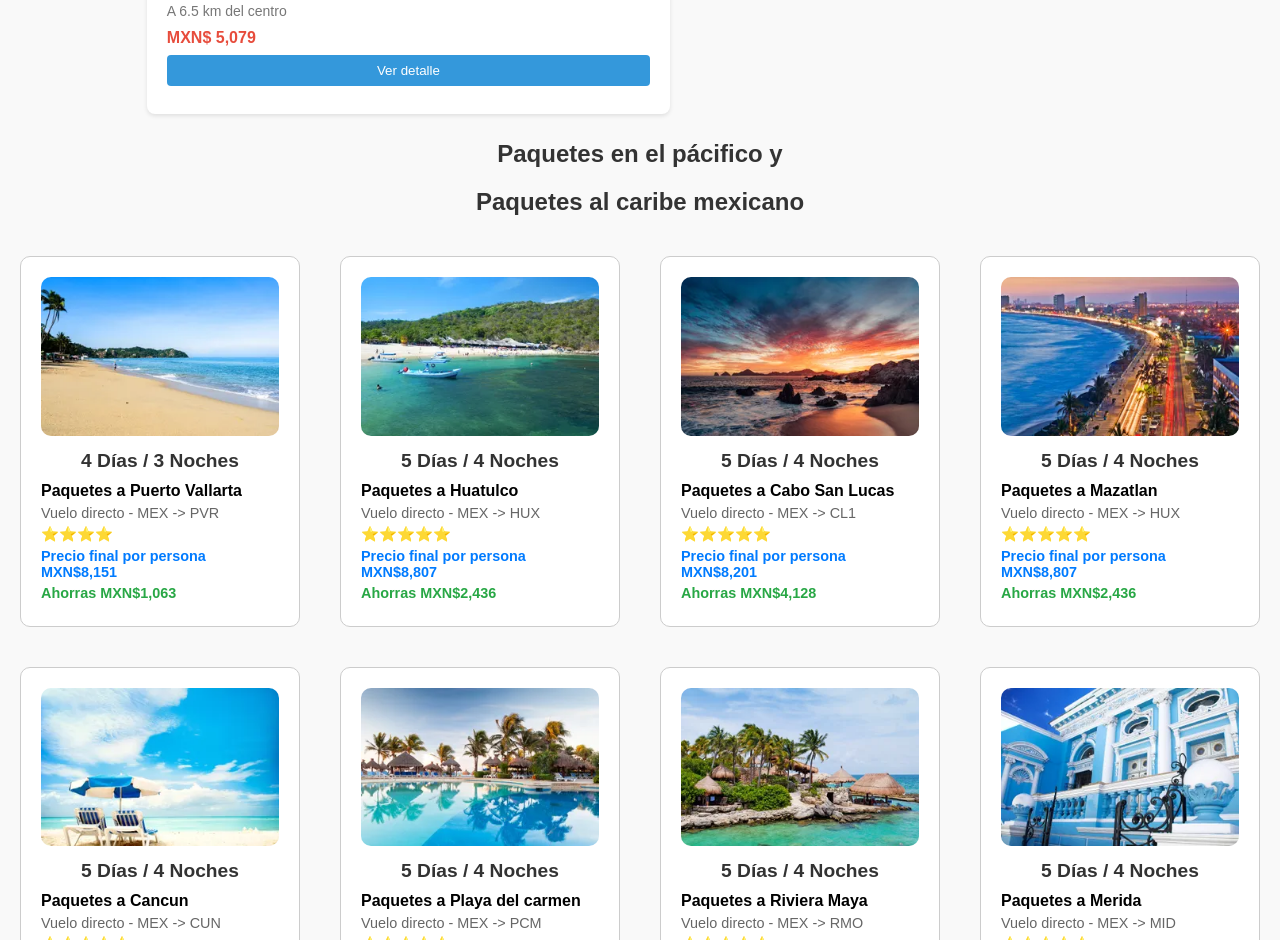
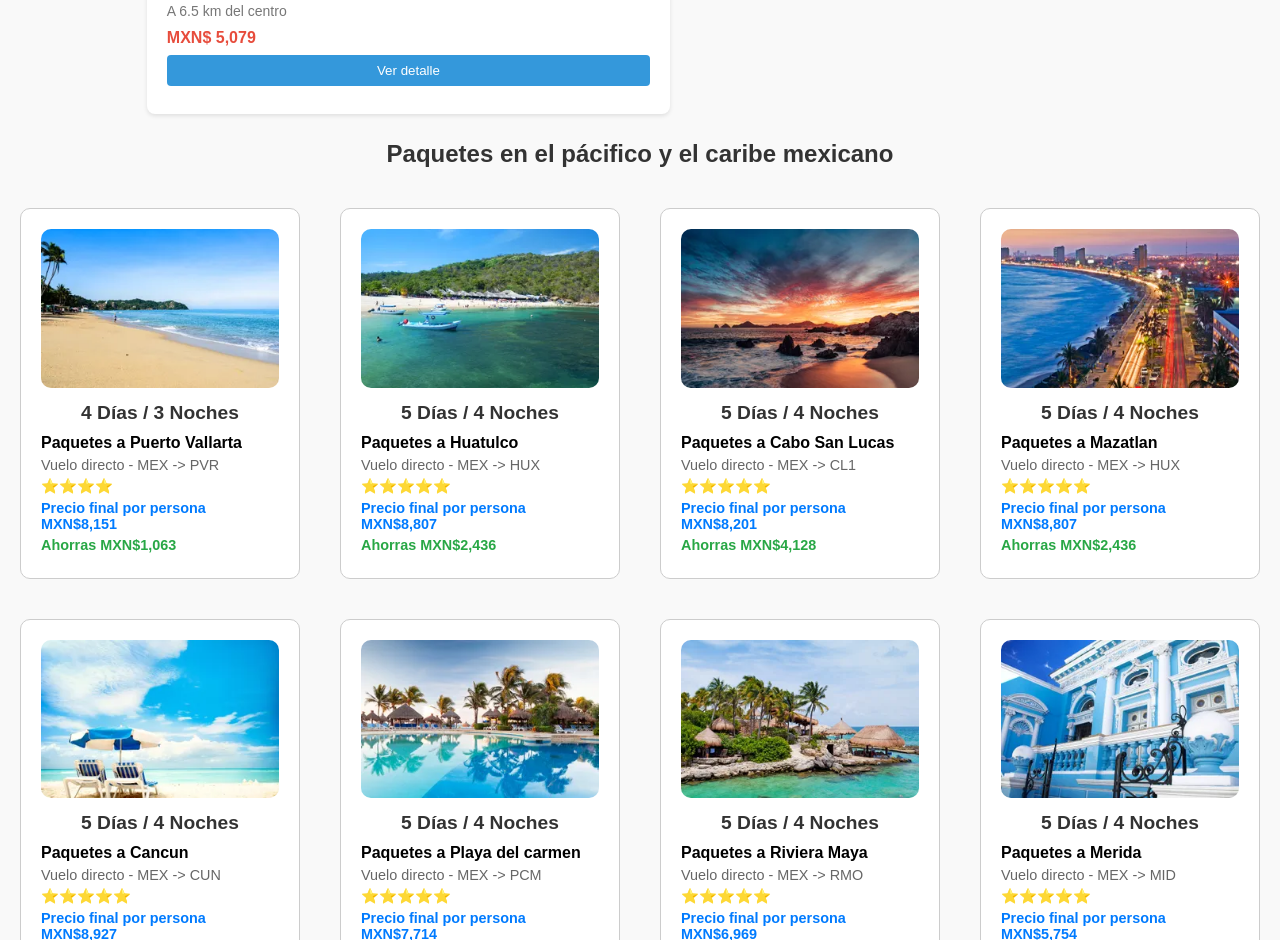
Before and after one commit to Andres200644/pf_Heredia_andres, a plain HTML site: page pages/hoteles.html in a window 1280 px wide. Shown: the part 1092-2032 px from the top of the page. Drawn offline with Linux system fonts and the light colour scheme; files whose address does not match are found by name.

Commit message:
actualizacion de pagina

```diff
--- a/pages/hoteles.html
+++ b/pages/hoteles.html
@@ -36,7 +36,7 @@
             <button class="btn-details">Ver detalle</button>
         </div>
 </section>
-<h1>Paquetes en el pácifico y</h1> <h1>Paquetes al caribe mexicano</h1>
+<h1>Paquetes en el pácifico y el caribe mexicano</h1>
 <section>
   <div class="package">
     <img src="../assets/paquete PV.webp" alt="Destino de playa">
```
